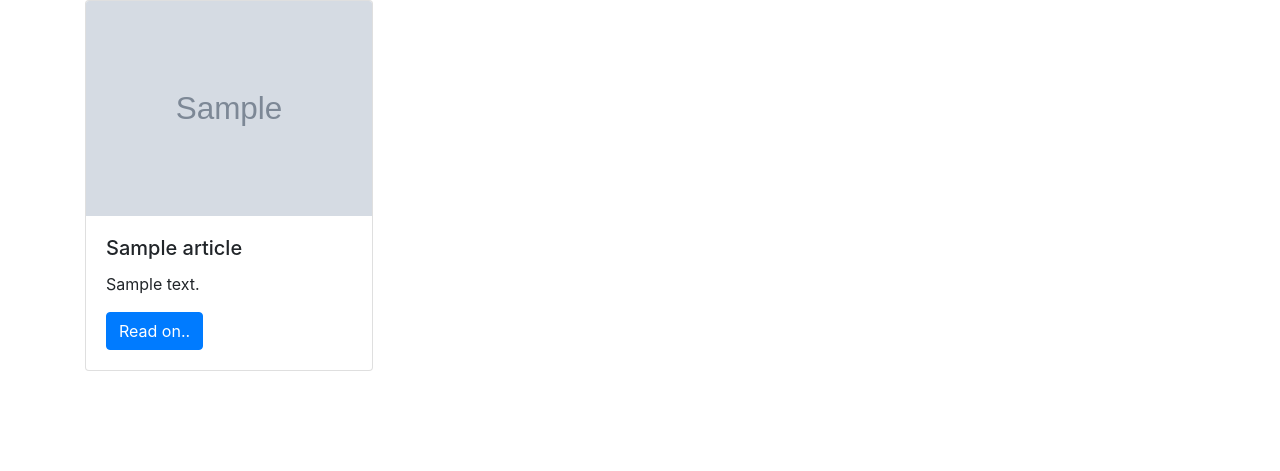
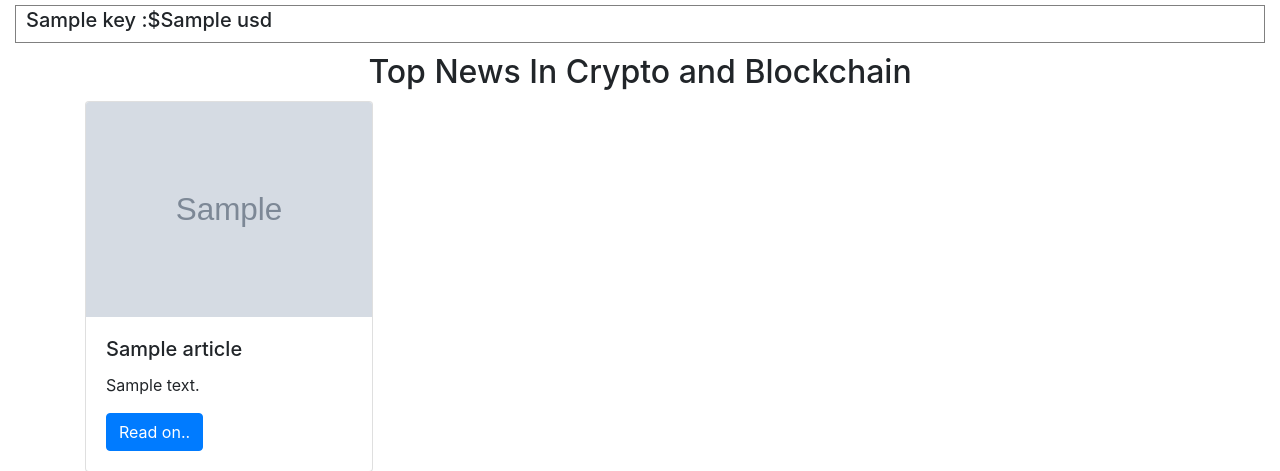
Before and after one commit to merlz6/CryptoShpere, a Django app: template crypto_sphere/templates/home.html in a window 1280 px wide. Shown: the part 56-527 px from the top of the page. Run offline with Django 3.2, Linux system fonts and the light colour scheme; the template is opened without the code that fills it: most values are stand-ins (such as "Sample title", 1, 10 or a date in 2020); grey boxes marked "Sample" are stand-in pictures; some libraries are stand-ins or nearby versions.

Commit message:
added few prices at top, touch of styling to price displays

```diff
--- a/crypto_sphere/assets/css/layout.css
+++ b/crypto_sphere/assets/css/layout.css
@@ -1,6 +1,18 @@
- header {
-   display: flex;
-   flex-direction: row;
-   background-color: lightGrey;
-   justify-content: space-between;
- }
+.pricetickers {
+  display: flex;
+  flex-direction: row;
+  border:1px solid grey;
+  justify-content: space-between;
+  margin:5px 15px;
+}
+
+.tickers {
+  display:flex;
+  flex-direction: row;
+  margin:2px 10px
+}
+
+.topNewsBanner {
+  margin: 10px auto;
+  text-align: center;
+}
--- a/crypto_sphere/templates/home.html
+++ b/crypto_sphere/templates/home.html
@@ -3,7 +3,19 @@
 {% block title %}CryptoSphere{% endblock %}
 
 {% block content %}
+<!--Look into making background green or red based on 24 hour change  -->
+<div class='pricetickers'>
+{% for key,value in price.items %}
+  <div class='tickers'>
+    <h5>{{key}} : </h5>
+    <h5> ${{value.USD}}</h5>
+    </div>
+{% endfor %}
+  </div>
 
+<div class='topNewsBanner'>
+  <h2 >Top News In Crypto and Blockchain</h2>
+  </div>
 <div class='container'>
   <div class='row'>
     {% for article in api.Data %}
```
Also changed, not shown: crypto_sphere/crypto_sphere/views.py (+8 -1 lines), 1 other file.
